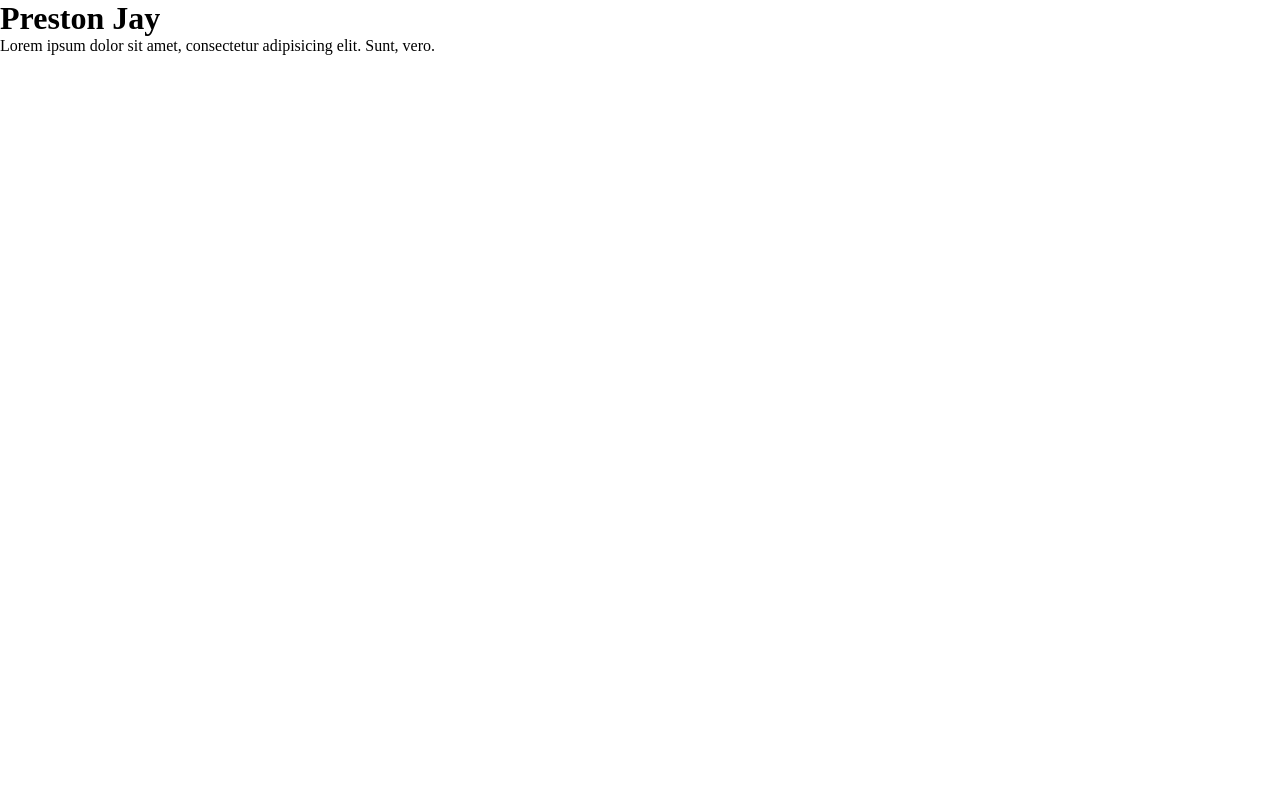
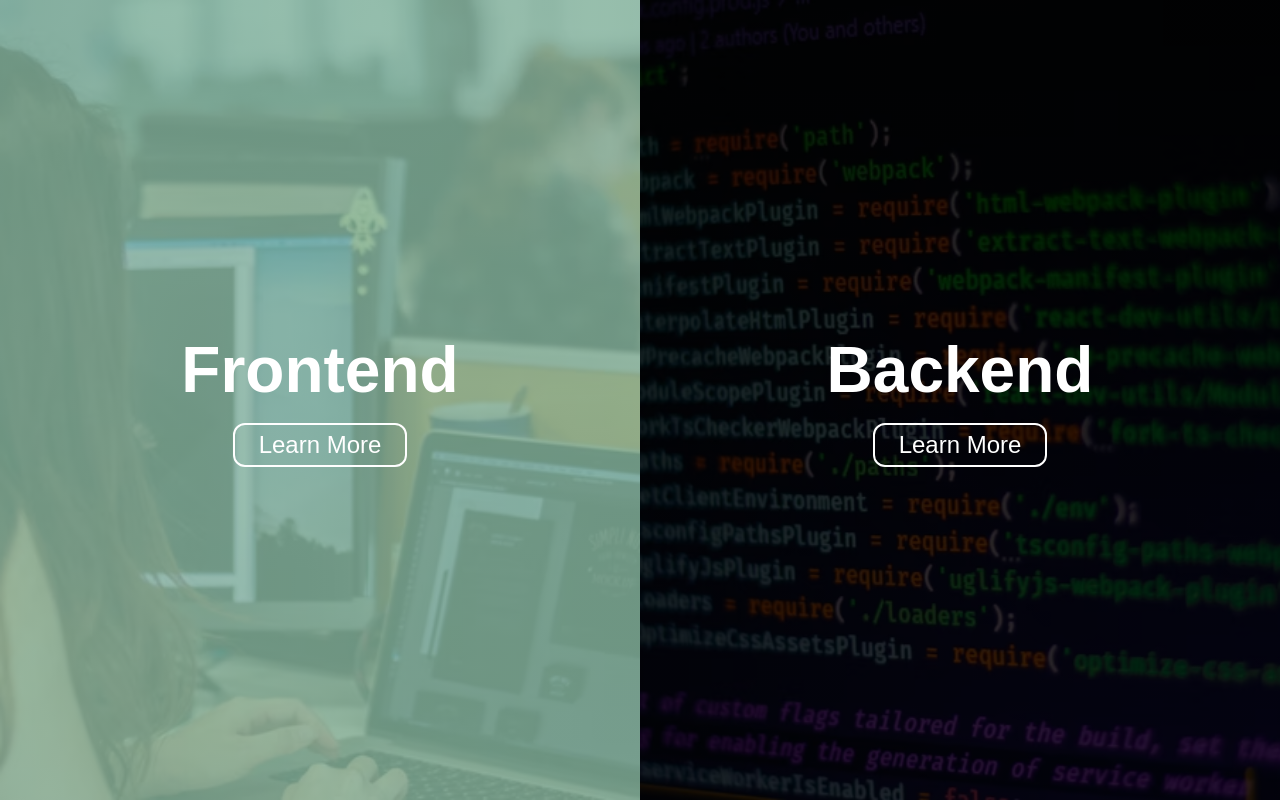
Before and after one commit to prestonevans/splitLandingPage, a plain HTML site: page index.html in a window 1280 px wide. Drawn offline with nearby package versions, Linux system fonts and the light colour scheme; files that its build step writes are made by us from their sources.

Commit message:
finished split landing page

```diff
--- a/index.html
+++ b/index.html
@@ -12,18 +12,16 @@
 </head>
 
 <body>
-    <header>
-        <nav>
-
-        </nav>
-    </header>
     <main>
-        <h1>Preston Jay</h1>
-        <p>Lorem ipsum dolor sit amet, consectetur adipisicing elit. Sunt, vero.</p>
+        <div class='frontend'>
+            <h2>Frontend</h2>
+            <button>Learn More</button>
+        </div>
+        <div class='backend'>
+            <h2>Backend</h2>
+            <button>Learn More</button>
+        </div>
     </main>
-    <footer>
-
-    </footer>
 </body>
 
 </html>
--- a/scss/style.scss
+++ b/scss/style.scss
@@ -1,6 +1,75 @@
-*, *::before, *::after {
-	border: 0;
-	padding: 0;
-	margin: 0;
-    box-sizing: border-box;
+$transparent-black: rgba(0, 0, 0, 0.8);
+$transparent-orange: rgba(129, 178, 154, 0.8);
+$transition:  0.5s ease;
+
+*,
+*::before,
+*::after {
+  border: 0;
+  padding: 0;
+  margin: 0;
+  box-sizing: border-box;
 }
+
+body {
+	font-family: sans-serif;
+}
+
+main {
+  min-height: 100vh;
+  display: flex;
+  flex-direction: column;
+
+  .frontend {
+    background-image:linear-gradient(0deg , $transparent-orange, $transparent-orange), url(/images/Frontend.avif);
+  }
+
+  .backend {
+    background-image:linear-gradient(0deg , $transparent-black, $transparent-black), url(/images/backend.avif);
+  }
+
+  h2 {
+	font-size: 4rem;
+  }
+
+  button {
+	background-color: transparent;
+	color: white;
+	font-size: 1.5rem;
+	font-weight: 100;
+	border: 2px solid white;
+	padding: .25em 1em;
+	border-radius: .5em;
+	transition: transform $transition;
+
+	&:hover {
+		transform: scale(1.05);
+		cursor: pointer;
+	}
+
+  }
+
+  > * {
+    flex: 1;
+    background-size: cover;
+    background-position: center;
+    background-repeat: no-repeat;
+    transition: $transition;
+	color: white;
+	display: flex;
+	flex-direction: column;
+	justify-content: center;
+	align-items: center;
+	gap: 1rem;
+
+    &:hover {
+      flex-grow: 1.5;
+    }
+  }
+}
+
+@media (min-width: 900px) {
+  main {
+    flex-direction: row;
+  }
+}
```
Also changed, not shown: css/style.css (added), images/Frontend.avif (added), images/backend.avif (added), 1 other file.
